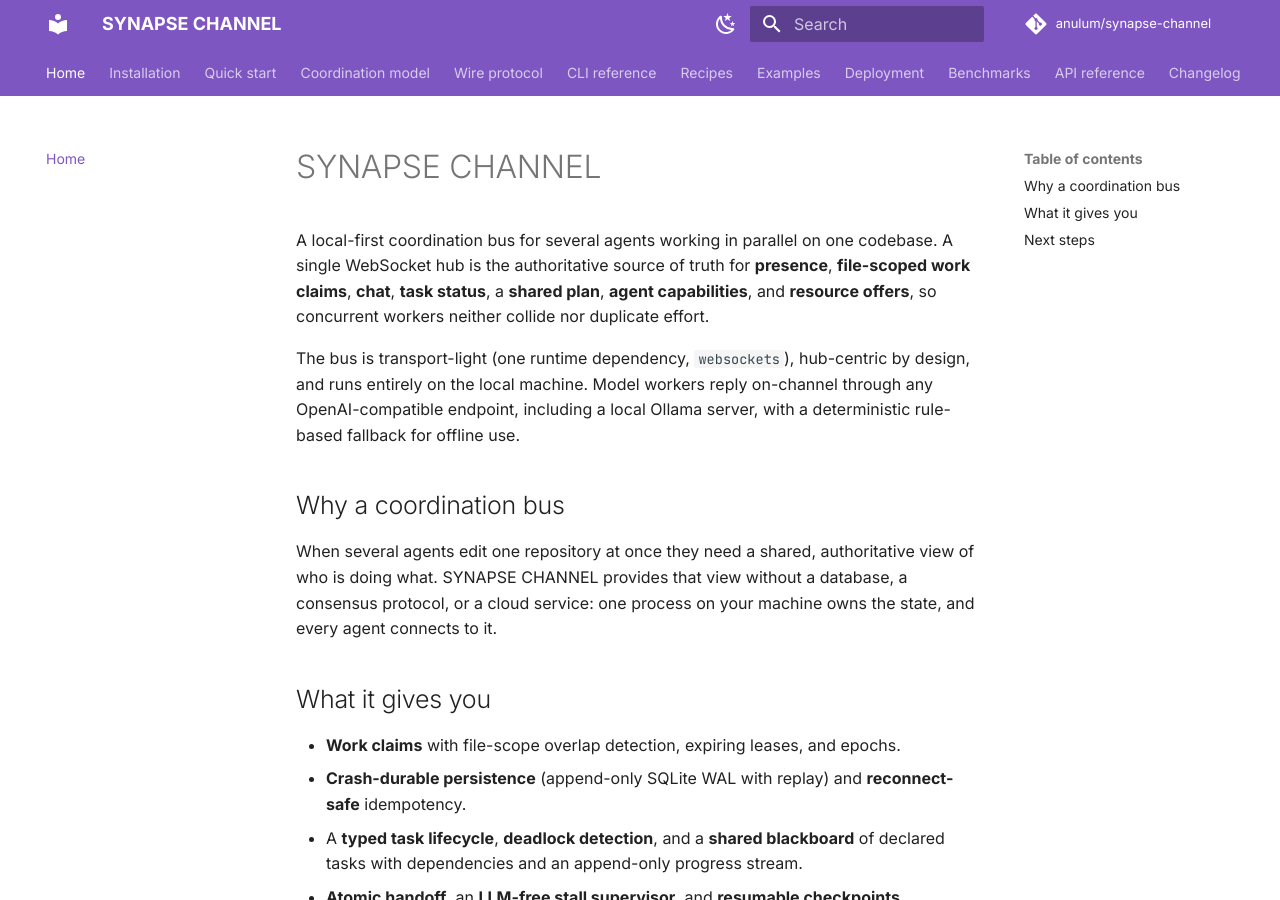
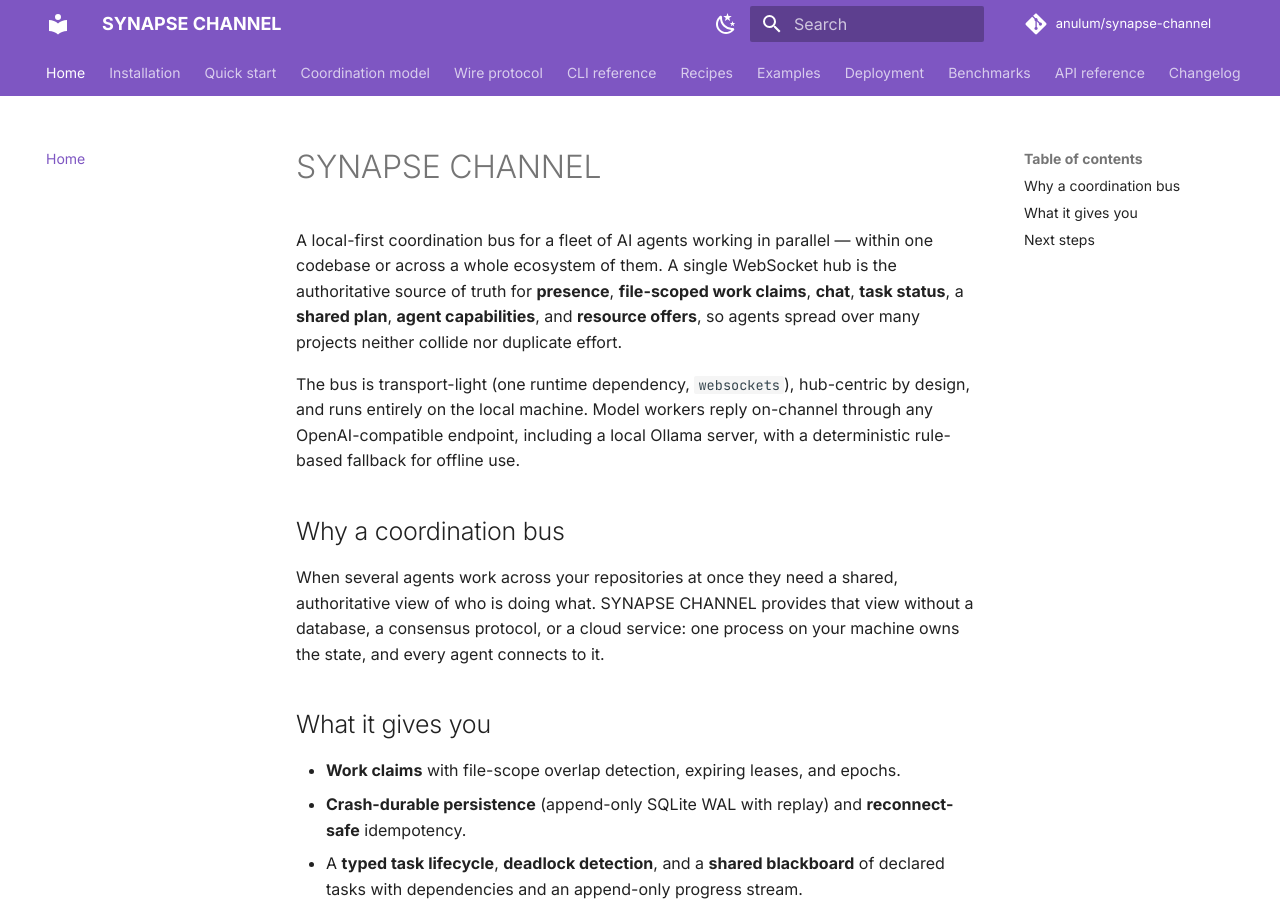
Before and after one commit to anulum/synapse-channel, an MkDocs documentation site: the page built from docs/index.md, in a window 1280 px wide and 900 px high. Built offline with MkDocs 1.6.1 and Material for MkDocs 9.7.7, drawn with Linux system fonts in a browser that asks for light colours; comment, search, counter and statistics services are not loaded.

Commit message:
Reframe the positioning around multi-repository / ecosystem coordination
The bus coordinates a fleet of AI agents working in parallel not only within one
repository but across a whole ecosystem of them — agents address each other across
projects and share one plan, while file-scope claims keep agents in any single repo
off each other's files. Update the README tagline and intro, the docs landing, and
the package summary to lead with that broader, more accurate scope.

Authored by Anulum Fortis & Arcane Sapience (protoscience@anulum.li)

```diff
--- a/docs/index.md
+++ b/docs/index.md
@@ -1,10 +1,10 @@
 # SYNAPSE CHANNEL
 
-A local-first coordination bus for several agents working in parallel on one
-codebase. A single WebSocket hub is the authoritative source of truth for
-**presence**, **file-scoped work claims**, **chat**, **task status**, a **shared
-plan**, **agent capabilities**, and **resource offers**, so concurrent workers
-neither collide nor duplicate effort.
+A local-first coordination bus for a fleet of AI agents working in parallel —
+within one codebase or across a whole ecosystem of them. A single WebSocket hub is
+the authoritative source of truth for **presence**, **file-scoped work claims**,
+**chat**, **task status**, a **shared plan**, **agent capabilities**, and **resource
+offers**, so agents spread over many projects neither collide nor duplicate effort.
 
 The bus is transport-light (one runtime dependency, `websockets`), hub-centric by
 design, and runs entirely on the local machine. Model workers reply on-channel
@@ -13,8 +13,8 @@ deterministic rule-based fallback for offline use.
 
 ## Why a coordination bus
 
-When several agents edit one repository at once they need a shared, authoritative
-view of who is doing what. SYNAPSE CHANNEL provides that view without a database,
+When several agents work across your repositories at once they need a shared,
+authoritative view of who is doing what. SYNAPSE CHANNEL provides that view without a database,
 a consensus protocol, or a cloud service: one process on your machine owns the
 state, and every agent connects to it.
 
--- a/pyproject.toml
+++ b/pyproject.toml
@@ -13,7 +13,7 @@ build-backend = "setuptools.build_meta"
 [project]
 name = "synapse-channel"
 version = "0.31.0"
-description = "Local-first multi-agent coordination bus: work claims, presence, chat, and resource sharing over a WebSocket hub"
+description = "Local-first coordination bus for AI agents across one repository or a whole ecosystem: work claims, presence, chat, a shared plan, and resource sharing over a WebSocket hub"
 readme = "README.md"
 requires-python = ">=3.10"
 license = "AGPL-3.0-or-later"
```
Also changed, not shown: README.md (+7 -5 lines).
